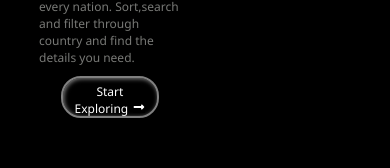
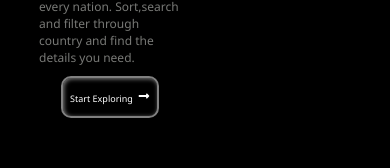
Before and after one commit to RitikRaj295/WorldAtlas, a React (Vite) app: page / in a window 390 px wide. Shown: the part 450-618 px from the top of the page. Built offline with nearby package versions, Linux system fonts and the light colour scheme.

Commit message:
responseiveness updated

```diff
--- a/src/css/HeroSection.module.css
+++ b/src/css/HeroSection.module.css
@@ -134,12 +134,12 @@ span{
 
 }
 .heroContent button{
-   font-size: clamp(.6rem,2vw,1.2rem);
+   font-size: clamp(.45rem,2vw,1.2rem);
    height: 5dvh;
    width: 25dvw;
    padding: 5px 5px;
    border: 2px solid gray;
-   border-radius: 1rem;
+   border-radius: .5rem;
    text-align: center;
    box-shadow: inset 1px 1px 4px gray;
    cursor: pointer;
```
